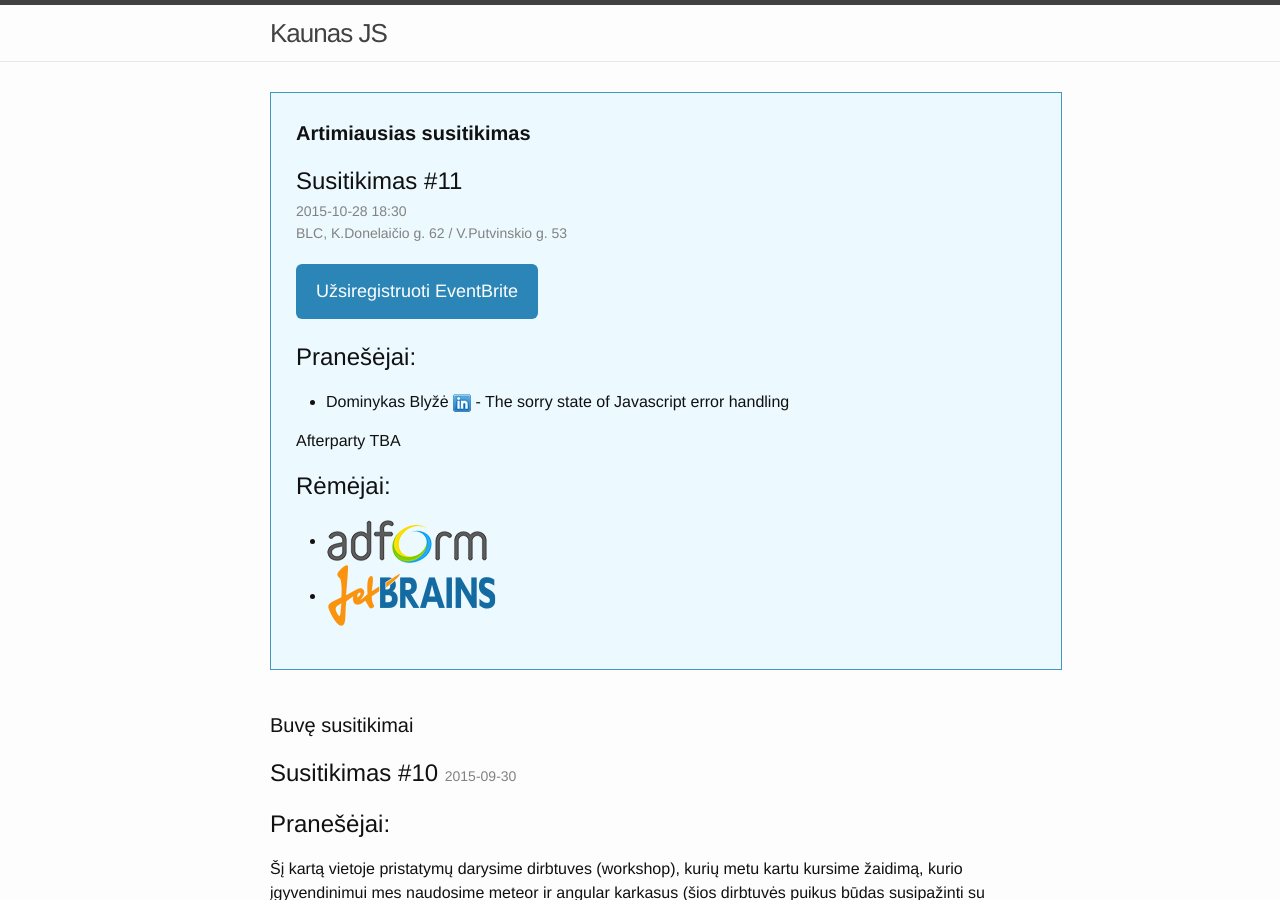
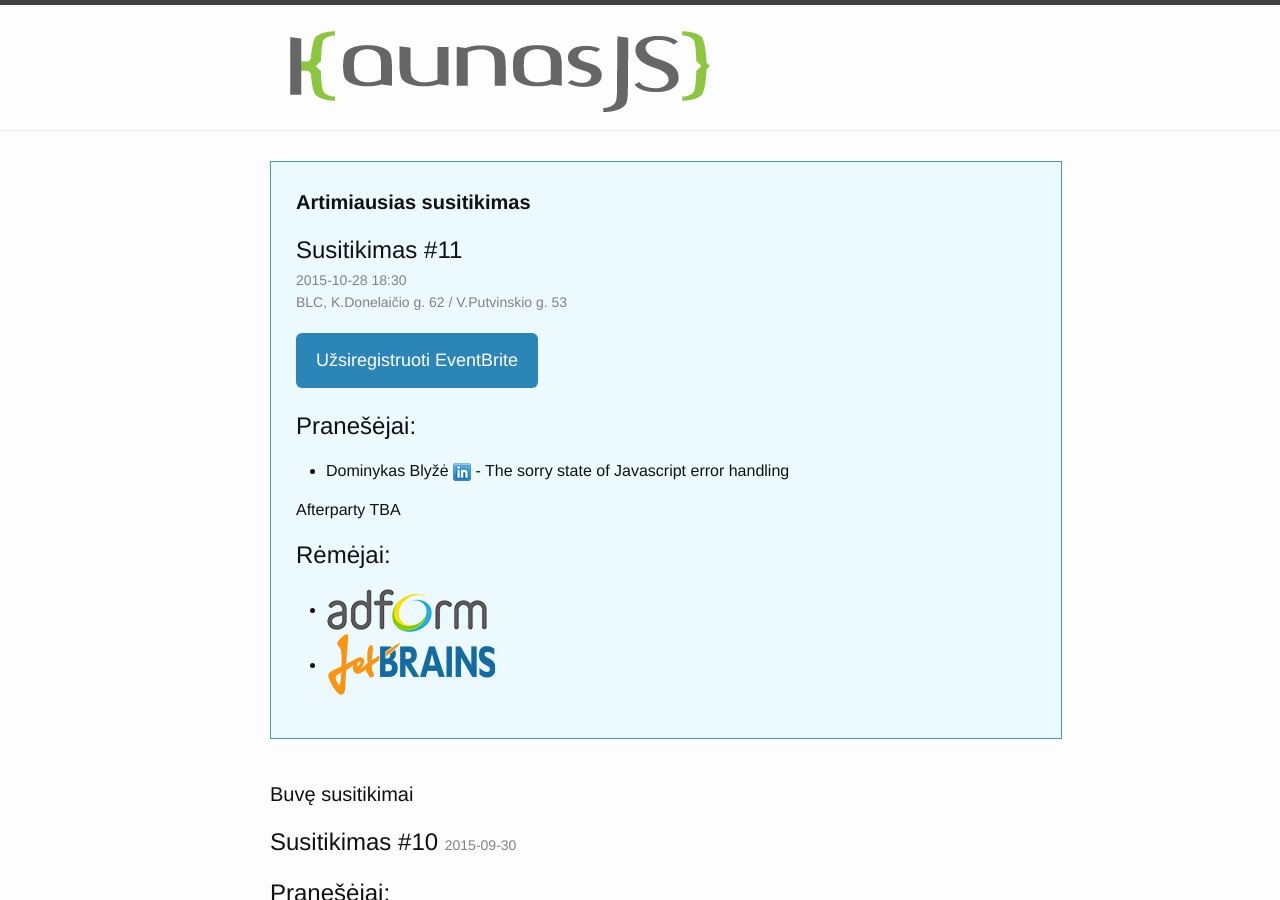
Before and after one commit to kaunasjs/website, a Jekyll site: the page built from index.html, in a window 1280 px wide and 900 px high. Built offline with Jekyll 4.4.1, drawn with Linux system fonts in a browser that asks for light colours.

Commit message:
Add KaunasJS logo.

```diff
--- a/_includes/header.html
+++ b/_includes/header.html
@@ -2,7 +2,7 @@
 
   <div class="wrapper">
 
-    <a class="site-title" href="{{ site.baseurl }}/">{{ site.title }}</a>
+    <a class="site-title" href="{{ site.baseurl }}/"><img src="/img/kaunasjs-logo.png"></a>
 
     <nav class="site-nav">
       <a href="#" class="menu-icon">
```
Also changed, not shown: img/kaunasjs-logo.png (added).
